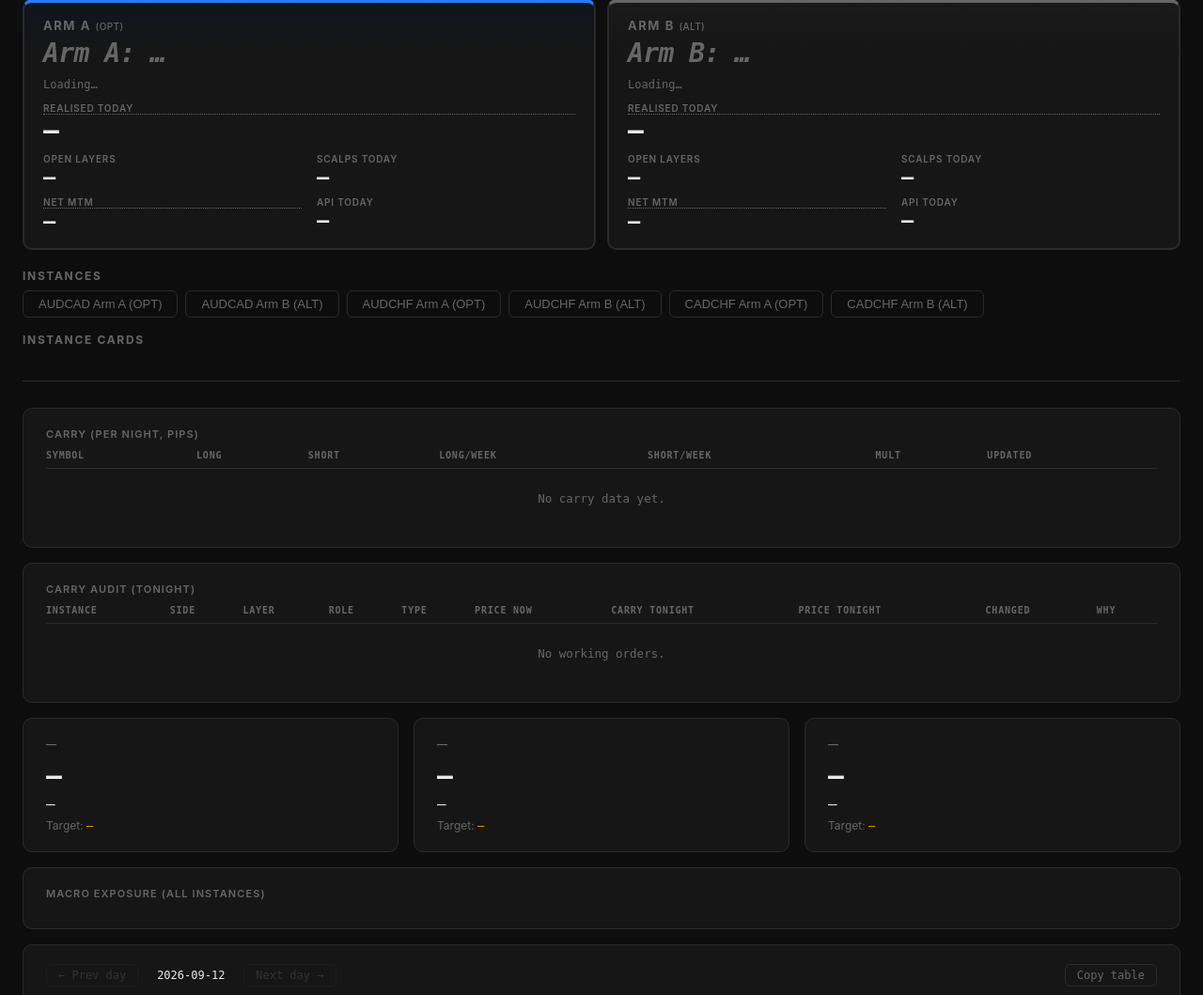
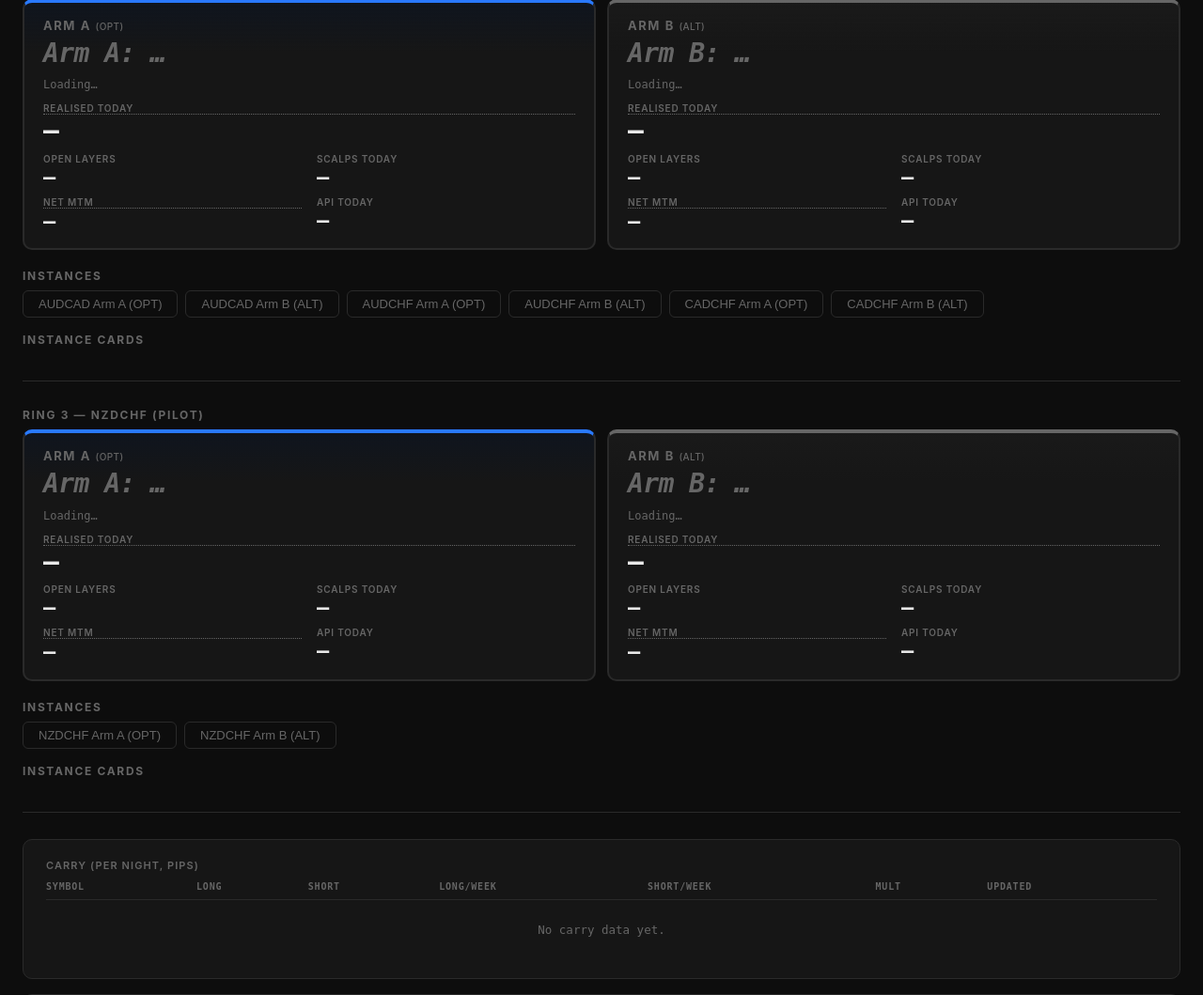
Before and after one commit to theonlykk/pipshed, a Flask app: page / in a window 1280 px wide. Shown: the part 1042-2101 px from the top of the page at 94% size. Run offline with Flask 3, Linux system fonts and the light colour scheme; data that the repository does not hold is empty.

Commit message:
Add NZDCHF pilot ring to grind fleet definitions.
Register OPT/ALT instances and a one-symbol pilot ring so pipshed can display NZDCHF before EA deployment.

Co-authored-by: Cursor <cursoragent@cursor.com>

```diff
--- a/app.py
+++ b/app.py
@@ -68,6 +68,8 @@ GRIND_INSTANCES = [
     "GRIND_AUDCHF_ALT",
     "GRIND_CADCHF_OPT",
     "GRIND_CADCHF_ALT",
+    "GRIND_NZDCHF_OPT",
+    "GRIND_NZDCHF_ALT",
 ]
 
 GRIND_OPT_INSTANCES = [inst for inst in GRIND_INSTANCES if inst.endswith("_OPT")]
@@ -82,6 +84,14 @@ GRIND_RINGS = {
     "aud_cad_chf": {
         "label": "AUD / CAD / CHF",
         "symbols": ["AUDCAD", "AUDCHF", "CADCHF"],
+    },
+    # Single-pair pilot. NZDCHF scored 2nd of ten on the 2026-09-13
+    # calibration sweep. Ring membership is UNDECIDED (see
+    # HANDOFF_2026-09-13 s3): the data favours an AUD/NZD/CAD/CHF
+    # 4-cycle, which would make this an edge rather than a pilot.
+    "nzdchf_pilot": {
+        "label": "NZDCHF (pilot)",
+        "symbols": ["NZDCHF"],
     },
 }
 
--- a/templates/dashboard.html
+++ b/templates/dashboard.html
@@ -984,6 +984,52 @@
   </div>
 </div>
 
+<div class="grind-ring-section" id="grindRing-nzdchf_pilot">
+  <div class="instance-group-label">Ring 3 — NZDCHF (pilot)</div>
+  <div class="grind-arm-compare-strip">
+    <div class="grind-arm-compare-col opt" id="grindArmCompareOpt-nzdchf_pilot">
+      <div class="grind-arm-compare-title">Arm A <span class="grind-arm-label">(OPT)</span></div>
+      <div id="grindOptHaltedBanner-nzdchf_pilot" style="display:none"></div>
+      <div class="grind-arm-compare-status no-data" id="grindOptStatus-nzdchf_pilot">Arm A: …</div>
+      <div class="grind-arm-compare-detail" id="grindOptDetail-nzdchf_pilot">Loading…</div>
+      <div class="grind-arm-compare-metrics">
+        <div class="grind-arm-realised-block">
+          <div class="grind-arm-metric-label grind-pnl-label" title="Deal profit + swap + commission for today. Includes commission, unlike Net MTM.">Realised today</div>
+          <div class="grind-arm-realised-value grind-arm-metric-value" id="grindOptRealised-nzdchf_pilot">—</div>
+        </div>
+        <div><div class="grind-arm-metric-label">Open layers</div><div class="grind-arm-metric-value" id="grindOptLayers-nzdchf_pilot">—</div></div>
+        <div><div class="grind-arm-metric-label">Scalps today</div><div class="grind-arm-metric-value" id="grindOptActivity-nzdchf_pilot">—</div></div>
+        <div><div class="grind-arm-metric-label grind-pnl-label" title="Position profit + swap only; excludes commission.">Net MTM</div><div class="grind-arm-metric-value" id="grindOptMtm-nzdchf_pilot">—</div></div>
+        <div><div class="grind-arm-metric-label">API today</div><div class="grind-arm-metric-value" id="grindOptApi-nzdchf_pilot">—</div></div>
+      </div>
+    </div>
+    <div class="grind-arm-compare-col alt" id="grindArmCompareAlt-nzdchf_pilot">
+      <div class="grind-arm-compare-title">Arm B <span class="grind-arm-label">(ALT)</span></div>
+      <div id="grindAltHaltedBanner-nzdchf_pilot" style="display:none"></div>
+      <div class="grind-arm-compare-status no-data" id="grindAltStatus-nzdchf_pilot">Arm B: …</div>
+      <div class="grind-arm-compare-detail" id="grindAltDetail-nzdchf_pilot">Loading…</div>
+      <div class="grind-arm-compare-metrics">
+        <div class="grind-arm-realised-block">
+          <div class="grind-arm-metric-label grind-pnl-label" title="Deal profit + swap + commission for today. Includes commission, unlike Net MTM.">Realised today</div>
+          <div class="grind-arm-realised-value grind-arm-metric-value" id="grindAltRealised-nzdchf_pilot">—</div>
+        </div>
+        <div><div class="grind-arm-metric-label">Open layers</div><div class="grind-arm-metric-value" id="grindAltLayers-nzdchf_pilot">—</div></div>
+        <div><div class="grind-arm-metric-label">Scalps today</div><div class="grind-arm-metric-value" id="grindAltActivity-nzdchf_pilot">—</div></div>
+        <div><div class="grind-arm-metric-label grind-pnl-label" title="Position profit + swap only; excludes commission.">Net MTM</div><div class="grind-arm-metric-value" id="grindAltMtm-nzdchf_pilot">—</div></div>
+        <div><div class="grind-arm-metric-label">API today</div><div class="grind-arm-metric-value" id="grindAltApi-nzdchf_pilot">—</div></div>
+      </div>
+    </div>
+  </div>
+  <div class="instance-group">
+    <div class="instance-group-label">Instances</div>
+    <div class="instance-bar" id="instanceBar-nzdchf_pilot"></div>
+  </div>
+  <div class="grind-cards-section">
+    <div class="instance-group-label">Instance cards</div>
+    <div class="grind-cards-grid" id="grindCards-nzdchf_pilot"></div>
+  </div>
+</div>
+
 <div class="card" id="carrySection" style="margin-bottom:16px">
   <div class="card-label">Carry (per night, pips)</div>
   <table class="teams-table" id="carryTable" style="margin-top:10px">
@@ -1131,6 +1177,12 @@
         'GRIND_AUDCAD_OPT', 'GRIND_AUDCAD_ALT',
         'GRIND_AUDCHF_OPT', 'GRIND_AUDCHF_ALT',
         'GRIND_CADCHF_OPT', 'GRIND_CADCHF_ALT',
+      ],
+    },
+    nzdchf_pilot: {
+      label: 'NZDCHF (pilot)',
+      instances: [
+        'GRIND_NZDCHF_OPT', 'GRIND_NZDCHF_ALT',
       ],
     },
   };
```
